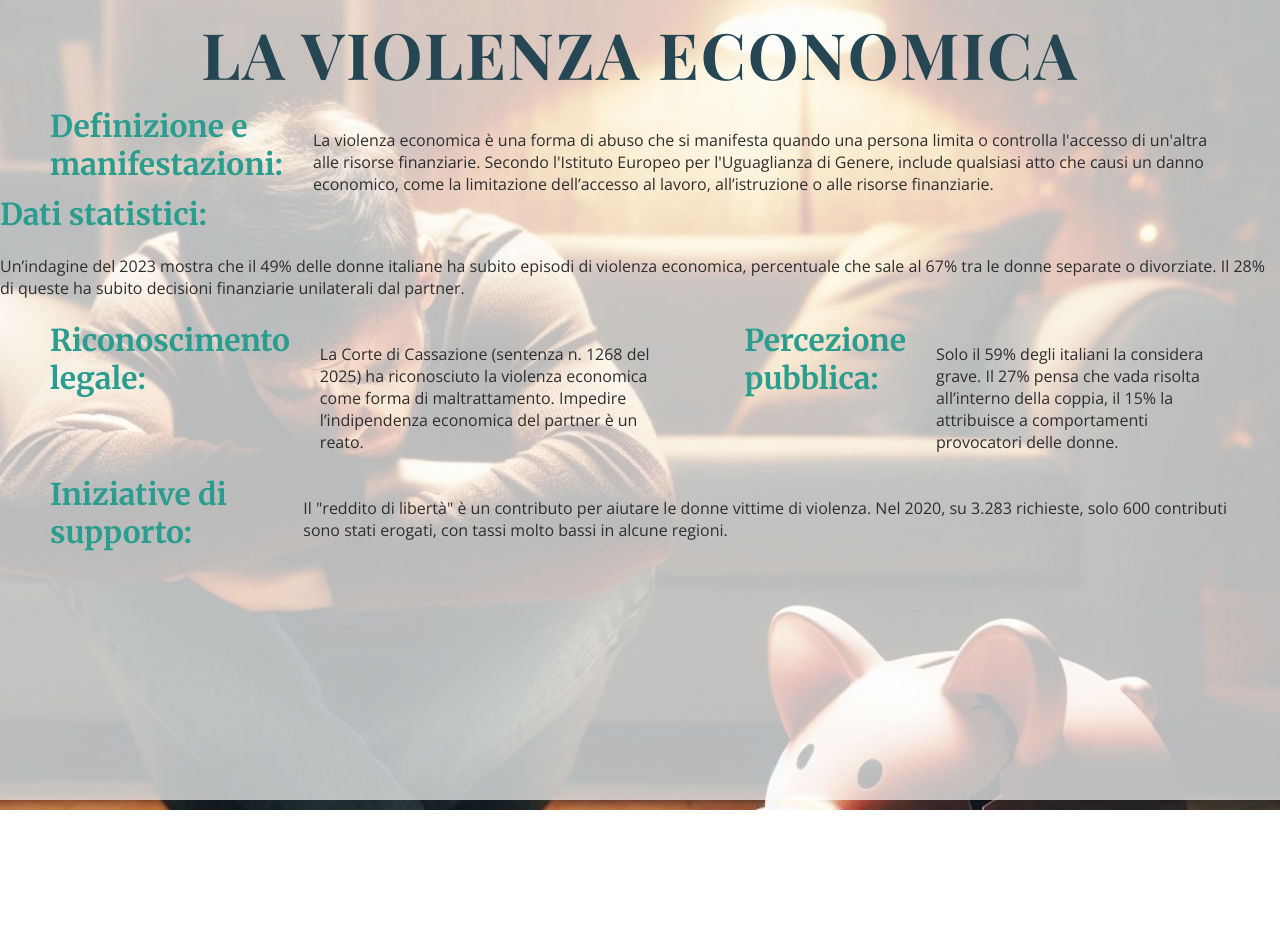
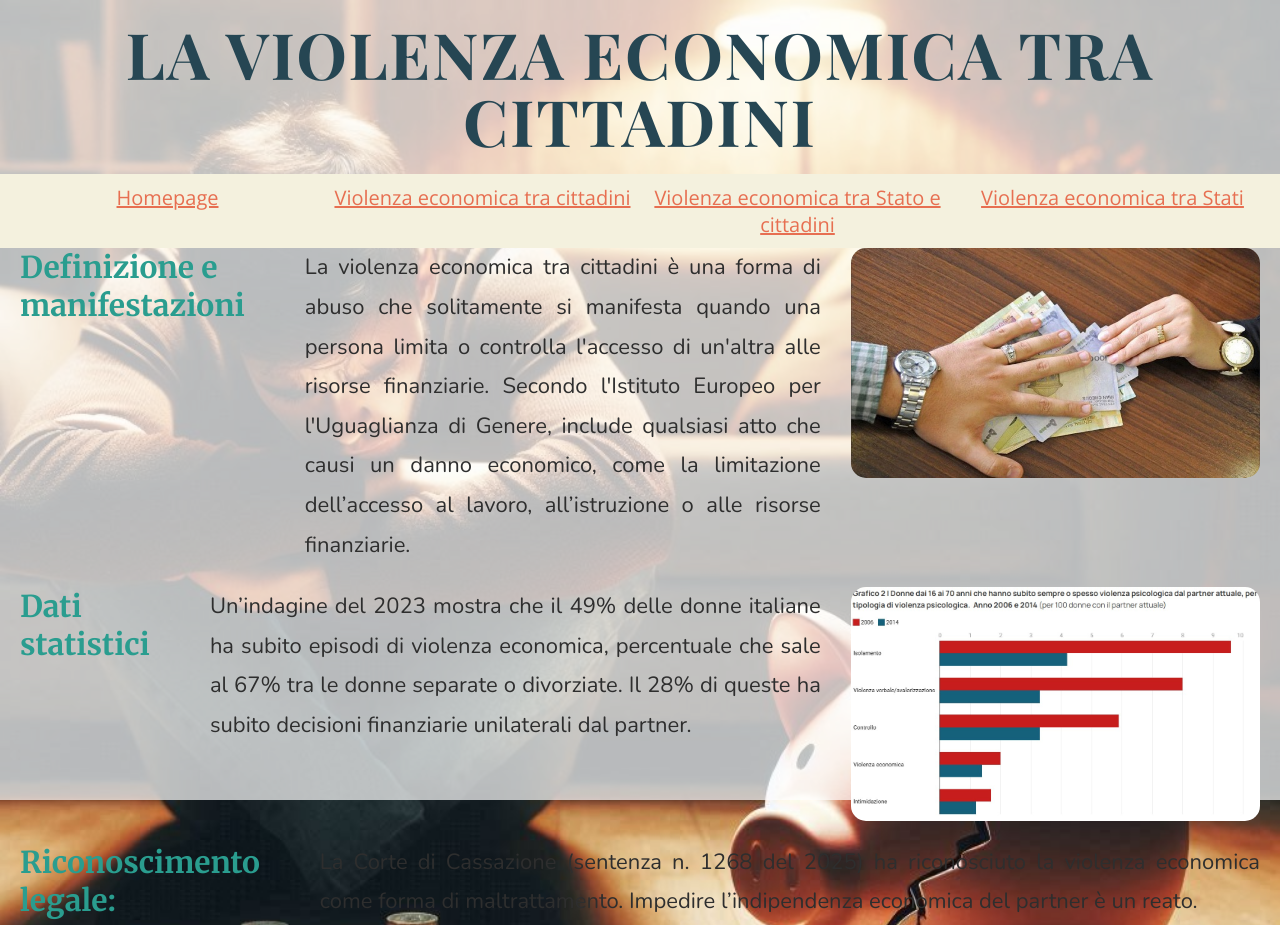
Before and after one commit to 4CI-BURLA-THOMAS-2024-25/ViolenzaEconomica, a plain HTML site: page html/cittadiniCittadini.html in a window 1280 px wide. Shown: the top 925 px of the page. Before the commit the page ends 810 px from the top, so only its background shows below. Drawn offline with nearby package versions, Linux system fonts and the light colour scheme; a web font is replaced by a local one.

Commit message:
aggiungo menu nelle pagine; imposto schema pagina violenza tra cittadini

```diff
--- a/html/cittadiniCittadini.html
+++ b/html/cittadiniCittadini.html
@@ -9,42 +9,66 @@
         <!-- foglio di style css -->
         <link rel="stylesheet" href="../style.css">
     </head>
-<body onload="inizializzaPagina()">
+
+    <body>
         <div id="sfumatoreSfondo"></div>
-    <h1>La Violenza Economica</h1>
+
+        <h1>La violenza economica tra cittadini</h1>
+
+        <nav>
+            <a class="cellaMenu" href="../index.html">Homepage</a>
+            <a class="cellaMenu" href="cittadiniCittadini.html">Violenza economica tra cittadini</a>
+            <a class="cellaMenu" href="cittadiniStato.html">Violenza economica tra Stato e cittadini</a>
+            <a class="cellaMenu" href="StatoStato.html">Violenza economica tra Stati</a>
+        </nav>
 
         <div class="paragrafo">
+            <h2>Definizione e manifestazioni</h2><br>
             <p id="p1">
-            <h2>Definizione e manifestazioni:</h2><br>
-            La violenza economica è una forma di abuso che si manifesta quando una persona limita o controlla l'accesso di un'altra alle risorse finanziarie. Secondo l'Istituto Europeo per l'Uguaglianza di Genere, include qualsiasi atto che causi un danno economico, come la limitazione dell’accesso al lavoro, all’istruzione o alle risorse finanziarie.
+                La violenza economica tra cittadini è una forma di abuso che solitamente si manifesta quando una persona limita o controlla l'accesso di un'altra alle risorse finanziarie. Secondo l'Istituto Europeo per l'Uguaglianza di Genere, include qualsiasi atto che causi un danno economico, come la limitazione dell’accesso al lavoro, all’istruzione o alle risorse finanziarie.
+            </p>
+            <img class="immagineParagrafo" src="../img/1cittadiniCittadini.jpg" alt="Violenza economica tra cittadini">
+        </div>
+
+        <br>
+
+        <div class="paragrafo">
+            <h2>Dati statistici</h2><br>
+            <p id="p2">
+                Un’indagine del 2023 mostra che il 49% delle donne italiane ha subito episodi di violenza economica, percentuale che sale al 67% tra le donne separate o divorziate. Il 28% di queste ha subito decisioni finanziarie unilaterali dal partner.
+            </p>
+            <img class="immagineParagrafo" src="../img/2cittadiniCittadini.jpg" alt="Violenza economica tra cittadini">
+        </div>
+
+        <br>
+
+        <div class="paragrafo">
+            <h2>Riconoscimento legale:</h2><br>
+            <p id="p3">
+                La Corte di Cassazione (sentenza n. 1268 del 2025) ha riconosciuto la violenza economica come forma di maltrattamento. Impedire l’indipendenza economica del partner è un reato.
             </p>
         </div>
-        <div class="paragrafo"></div>
-        <p id="p2">
-            <h2>Dati statistici:</h2><br>
-            Un’indagine del 2023 mostra che il 49% delle donne italiane ha subito episodi di violenza economica, percentuale che sale al 67% tra le donne separate o divorziate. Il 28% di queste ha subito decisioni finanziarie unilaterali dal partner.
-        </p>
-    </div>
+
         <br>
+
         <div class="paragrafo">
-        <p id="p3">
-            <h2>Riconoscimento legale:</h2><br>
-            La Corte di Cassazione (sentenza n. 1268 del 2025) ha riconosciuto la violenza economica come forma di maltrattamento. Impedire l’indipendenza economica del partner è un reato.
-        </p>
-
+            <h2>Percezione pubblica:</h2><br>
             <p id="p4">
-            <h2>Percezione pubblica:</h2><br>
                 Solo il 59% degli italiani la considera grave. Il 27% pensa che vada risolta all’interno della coppia, il 15% la attribuisce a comportamenti provocatori delle donne.
             </p>
         </div>
+
         <br>
+
         <div class="paragrafo">
+            <h2>Iniziative di supporto:</h2><br>
             <p id="p5">
-            <h2>Iniziative di supporto:</h2><br>
                 Il "reddito di libertà" è un contributo per aiutare le donne vittime di violenza. Nel 2020, su 3.283 richieste, solo 600 contributi sono stati erogati, con tassi molto bassi in alcune regioni.
             </p>
         </div>
+
         <br>
+
         <script src="../script/cittadiniCittadini.js"></script>
     </body>
 </html>
--- a/script/cittadiniCittadini.js
+++ b/script/cittadiniCittadini.js
@@ -1,10 +1,6 @@
 function inizializzaPagina() {
     alert("Benvenuto! Questo sito parla di un tema importante: la violenza economica.");
+}
 
-
-    document.getElementById("p1").style.backgroundColor = "#eef6f9";
-    document.getElementById("p2").style.backgroundColor = "#eef6f9";
-    document.getElementById("p3").style.backgroundColor = "#eef6f9";
-    document.getElementById("p4").style.backgroundColor = "#eef6f9";
-    document.getElementById("p5").style.backgroundColor = "#eef6f9";
-}
+//chiamo funzione al caricamento della pagina
+inizializzaPagina();
--- a/style.css
+++ b/style.css
@@ -75,7 +75,6 @@ p{
 }
 
 .bottone {
-    transition: transform 0.3s ease-in-out;
     width: 100px;
     height: 100px;
 }
@@ -103,8 +102,6 @@ p{
     height: auto;
     width: 33%;
     border-radius: 15px;
-    box-shadow: 0 4px 12px rgba(0, 0, 0, 0.1);
-    transition: box-shadow 0.3s ease-in-out;
 }
 
 /* contenitore del sottotitolo e del bottone per espandere paragrafo */
@@ -123,3 +120,23 @@ p{
     color: #e76f51;
     font-size: 28px;
 }
+
+/* menu di navigazione tra pagine */
+nav {
+    display: flex;
+    justify-content: space-around;
+    padding: 10px;
+    background-color: #f4f1de;
+    position: sticky;
+    top: 0;
+}
+
+/* singole celle del menu */
+.cellaMenu {
+    /* ogni cella ha la stessa larghezza */
+    flex: 1;
+    text-align: center;
+    font-size: 20px;
+    color: #e76f51;
+    border-color: #2E2E2E;
+  }
```
Also changed, not shown: html/StatoStato.html (+12 -5 lines), index.html (+7 -0 lines), img/1StatoStato.png (added), img/1cittadiniCittadini.jpg (added), img/2StatoStato.webp (renamed from img/1StatoStato.webp), img/2cittadiniCittadini.jpg (added), img/3StatoStato.jpg (renamed from img/2StatoStato.jpg), img/4StatoStato.jpeg (renamed from img/3StatoStato.jpeg), img/5StatoStato.png (added). Lines whose indentation alone changed are shown as unchanged.
